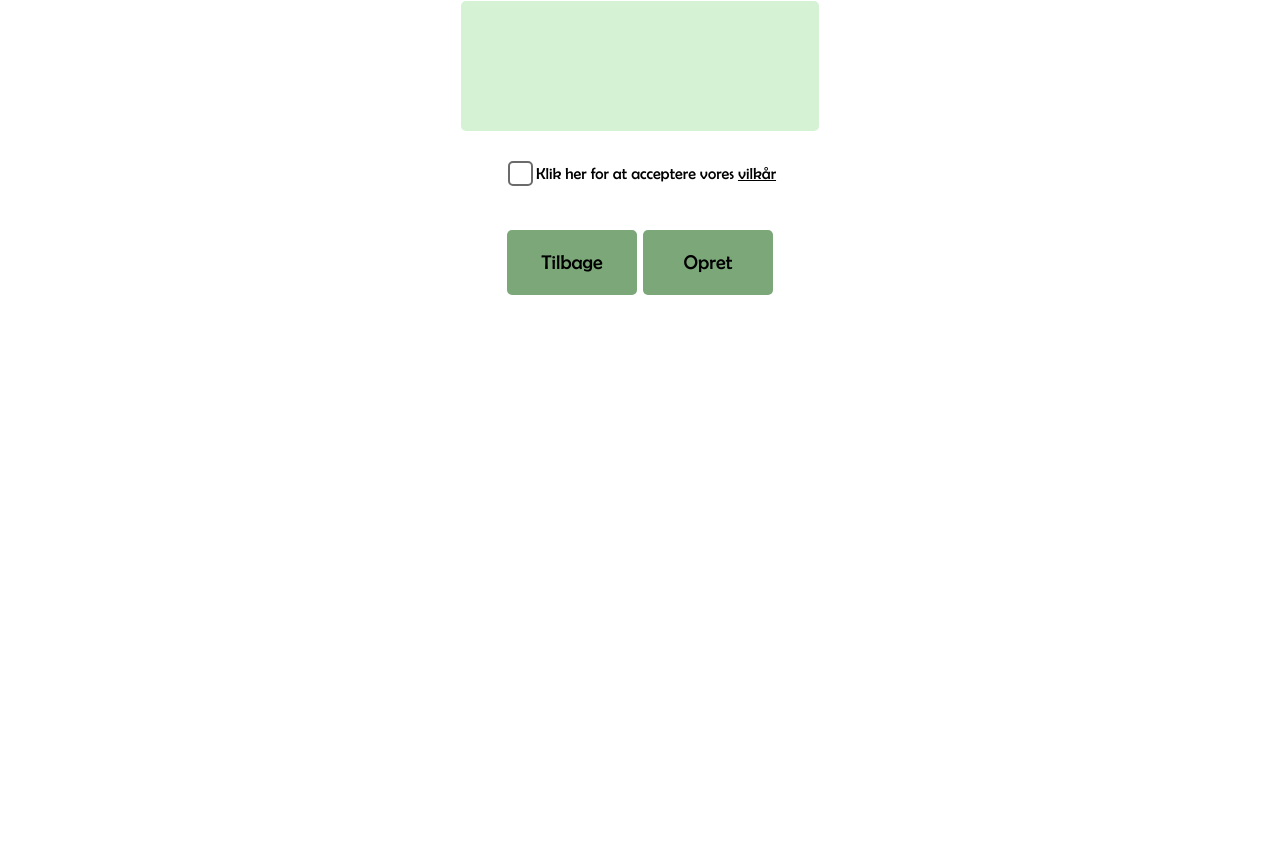
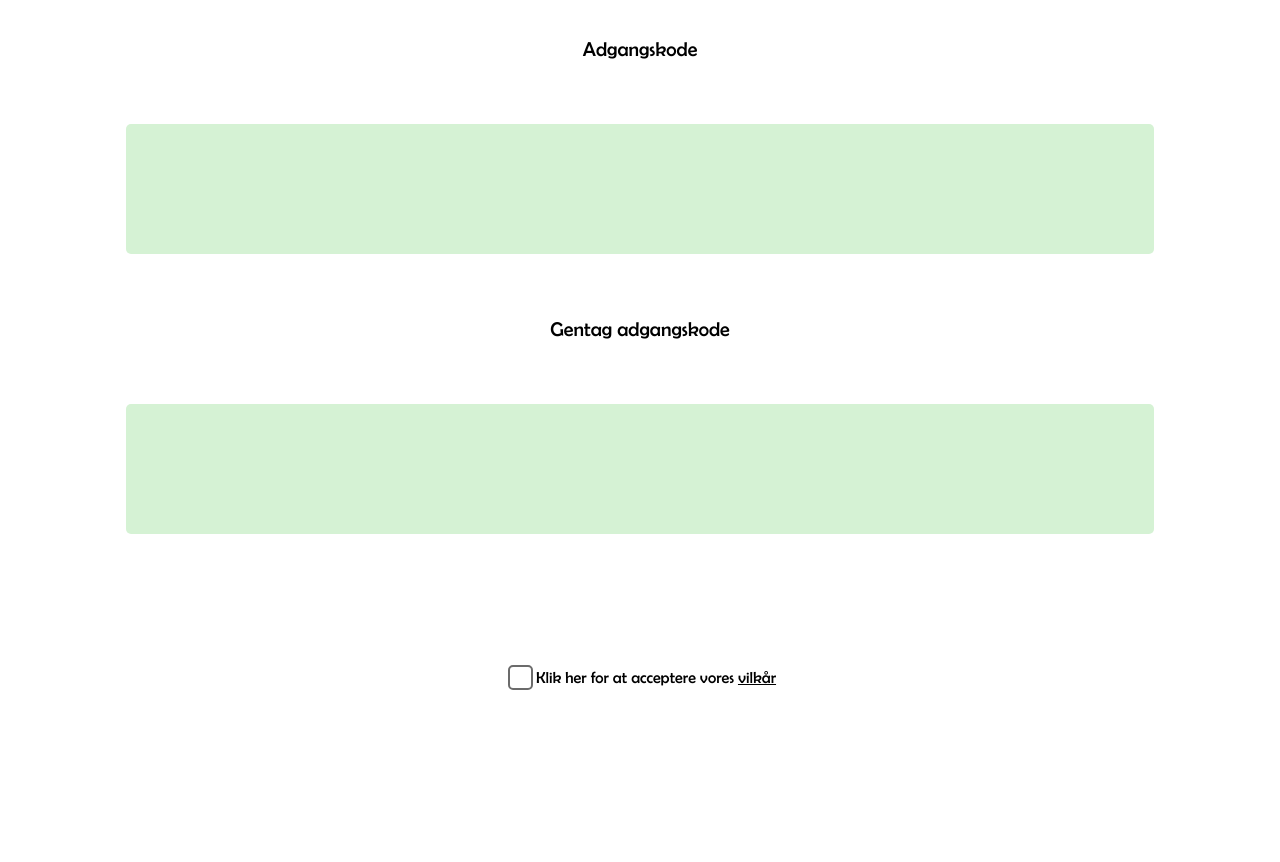
Before and after one commit to Thomasmc96/Todos, a React (Create React App) app: page /signup in a window 1280 px wide. Shown: the part 1038-1900 px from the top of the page. Before the commit the page ends 1419 px from the top, so only its background shows below. Built offline with nearby package versions, Linux system fonts and the light colour scheme.

Commit message:
edit signup

```diff
--- a/src/components/SignUp/SignUp.css
+++ b/src/components/SignUp/SignUp.css
@@ -9,6 +9,7 @@
     flex-direction: column;
     align-items: center;
     margin: 5%;
+    width: 100%;
 }
 
 .signUpSection h1{
@@ -40,7 +41,7 @@
 .signUpForm .inputBoxSignUp{
     text-align: left;
     font-family: berlin;
-    width: 130%;
+    width: 80%;
     height: 10vw;
     font-size: 20px;
     border-radius: 5px;
@@ -90,4 +91,12 @@
 #btnContainer{
     display: flex;
     width: 100%;
+    justify-content: center;
 }
+
+#btnContainer button{
+   width: 30%;
+   height: 10vw;
+   display: flex;
+   align-items: center;
+}
```
